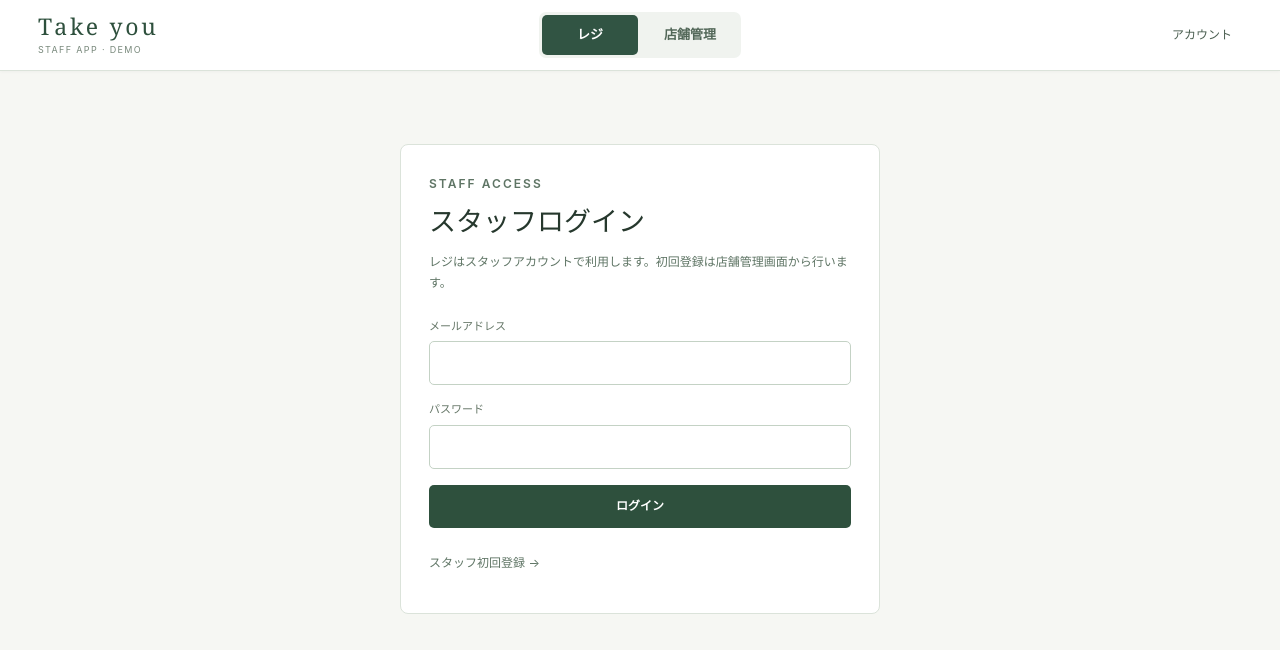
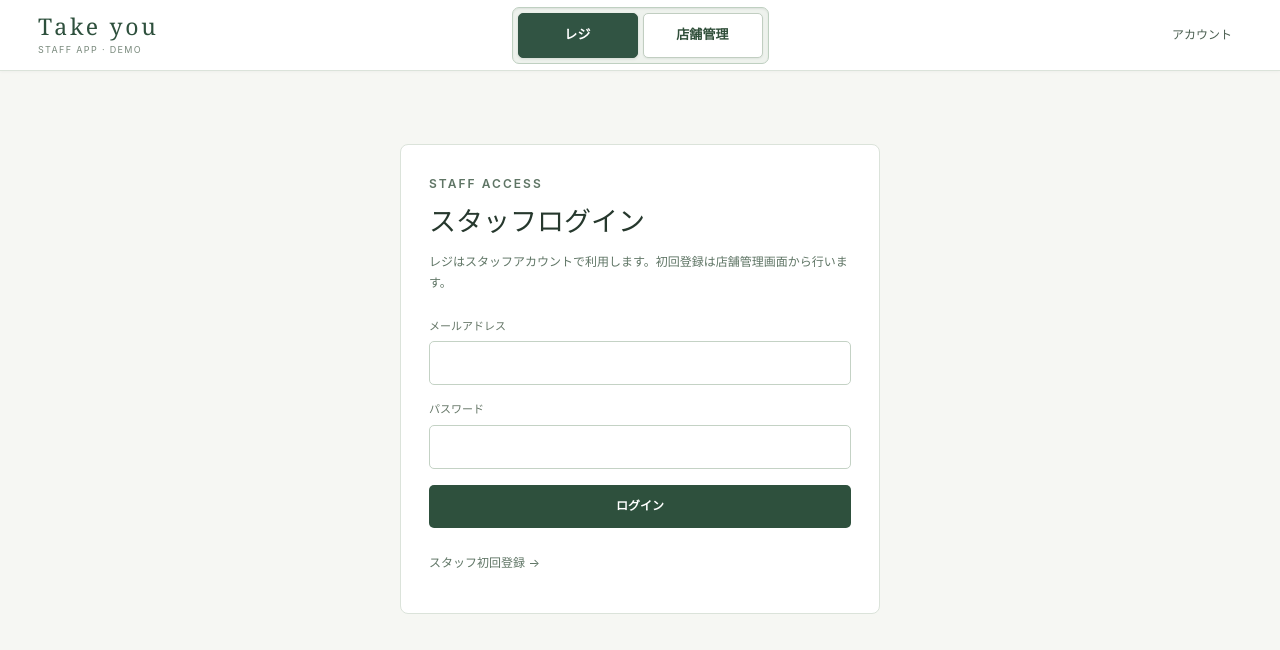
Before and after one commit to rgmgmt05/flower-shop-stage2, a website: page public/pos.html in a window 1280 px wide. Drawn offline with Linux system fonts and the light colour scheme; no server answers.

Commit message:
Make primary POS/admin navigation unambiguously button-like and aligned on every screen

```diff
--- a/public/staff-shell.css
+++ b/public/staff-shell.css
@@ -26,3 +26,48 @@
  .staff-main-nav{grid-area:tabs;width:100%;gap:4px}
  .staff-main-nav .staff-main-link{min-width:0;flex:1;min-height:38px;font-size:12px}
 }
+
+
+/* Make the navigation clearly actionable and stable when switching screens. */
+.staff-main-nav{
+ background:#eef2ed;
+ border:1px solid #bfd0c1;
+ padding:5px;
+ gap:5px;
+ box-shadow:inset 0 1px 2px #1c332016;
+}
+.staff-main-nav .staff-main-link,
+.staff-main-nav .staff-main-link:visited{
+ min-height:45px;
+ min-width:120px;
+ border:1px solid #c1cec1;
+ background:#fff;
+ color:#304f3a!important;
+ font-weight:700;
+ letter-spacing:.01em;
+ box-shadow:0 1px 2px #223b2911;
+}
+.staff-main-nav .staff-main-link.is-active,
+.staff-main-nav .staff-main-link.is-active:visited{
+ border-color:#315443;
+ background:#315443;
+ color:#fff!important;
+ box-shadow:0 1px 3px #1f392522;
+}
+.staff-main-nav .staff-main-link:focus-visible{
+ outline:3px solid #86ae8d;
+ outline-offset:2px;
+}
+@media(max-width:760px){
+ .staff-shell-inner{row-gap:9px}
+ .staff-main-nav{width:100%;gap:7px;padding:6px;border-radius:9px}
+ .staff-main-nav .staff-main-link{
+  height:48px;min-height:48px;flex:1;min-width:0;
+  font-size:14px;font-weight:700;border-radius:6px
+ }
+ .staff-shell-actions{flex-wrap:nowrap}
+}
+@media(max-width:355px){
+ .staff-shell-inner{grid-template-columns:1fr;grid-template-areas:"brand" "actions" "tabs"}
+ .staff-shell-actions{justify-self:start}
+}
```
